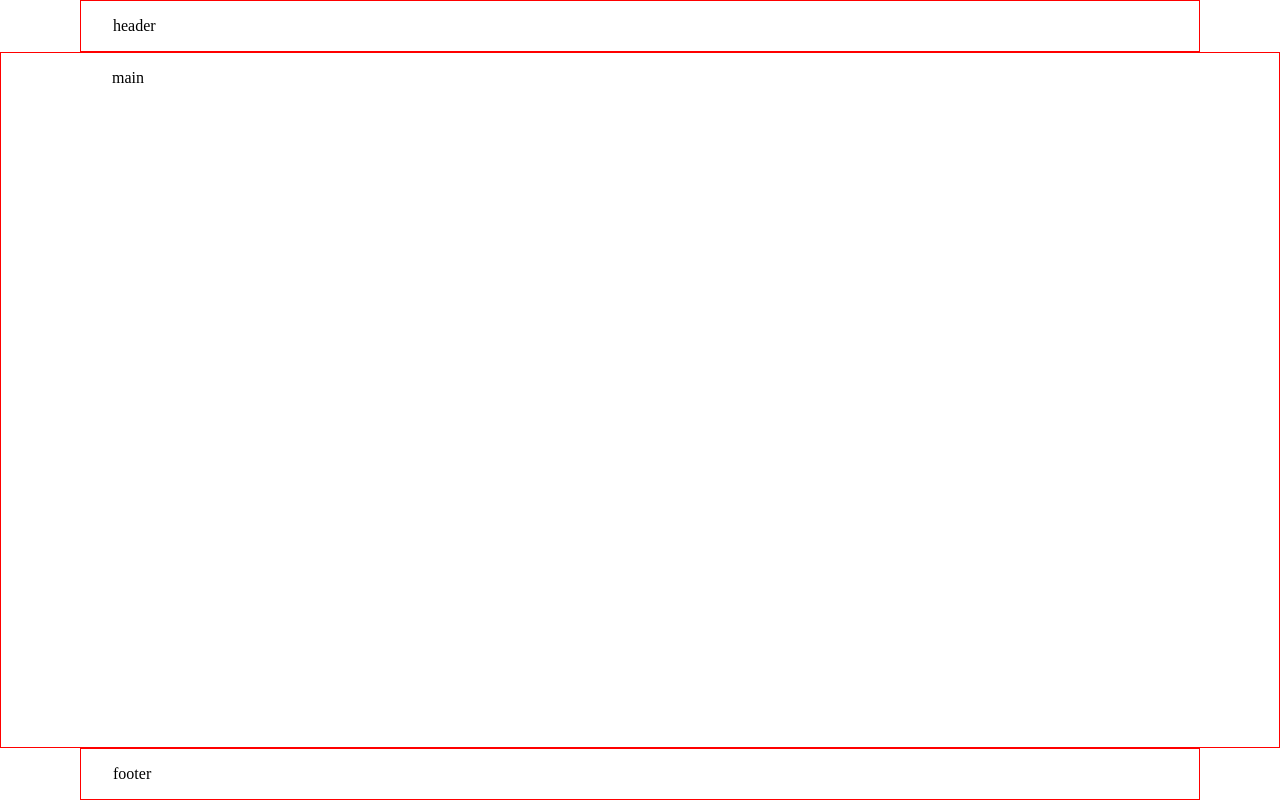
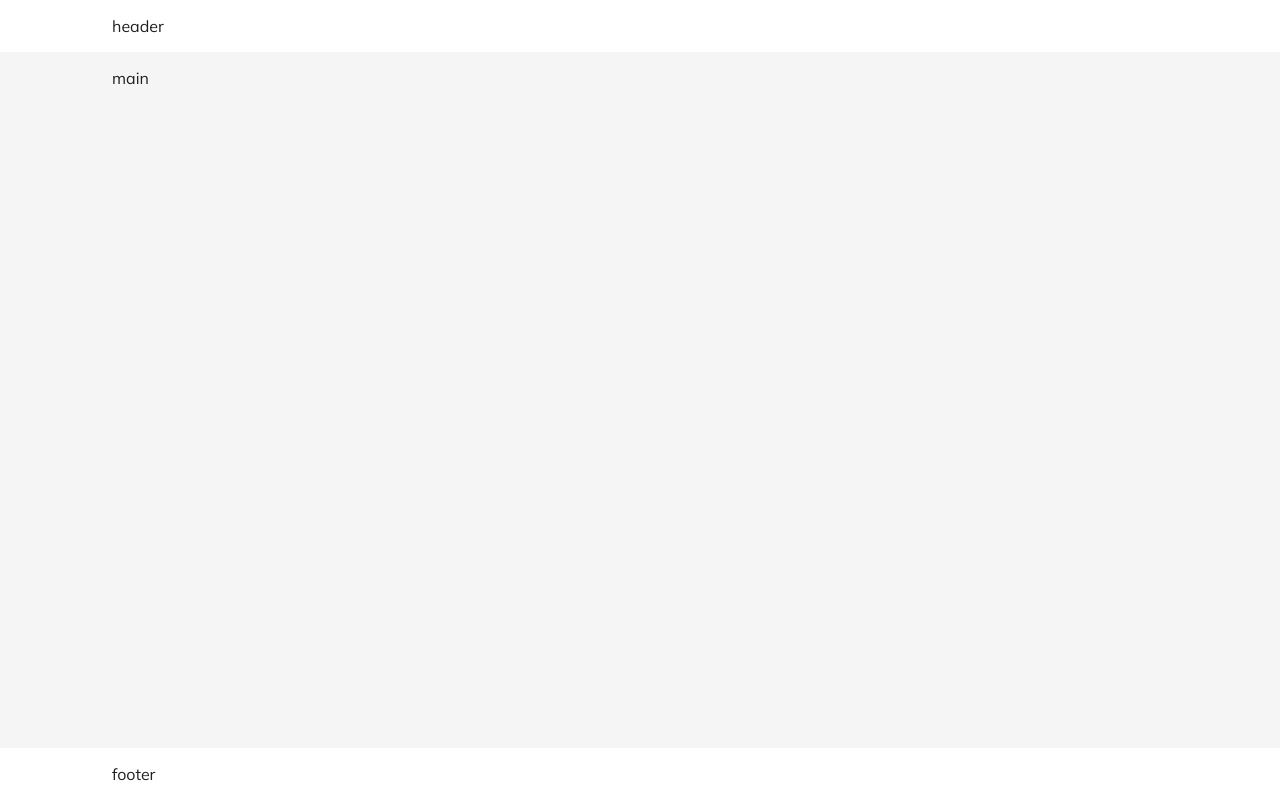
Before and after one commit to thursanches/Photoblog, a plain HTML site: page index.html in a window 1280 px wide. Drawn offline with Linux system fonts and the light colour scheme.

Commit message:
changes css content

```diff
--- a/style.css
+++ b/style.css
@@ -8,15 +8,26 @@
 
 :root {
   font-size: 62.5%;
+
+  --color-base-white: #ffffff;
+  --color-base-gray-100: #f5f5f5;
+  --color-base-gray-300: #8d8d99;
+  --color-base-gray-900: #202024;
+
+  font-family: "Mulish", sans-serif;
+}
+
+html,
+body {
+  font-size: 1.6rem;
+  background-color: var (--color-base-white);
+  color: var (--color-base-gray-900);
 }
 
 body {
   font-size: 1.6rem;
-  background-color: white;
-}
-
-#app > * {
-  border: 1px solid red;
+  background-color: var(--color-base-white);
+  color: var(--color-base-gray-900);
 }
 
 #app {
@@ -33,4 +44,5 @@ body {
 
 main {
   overflow-y: scroll;
+  background-color: var(--color-base-gray-100);
 }
```
